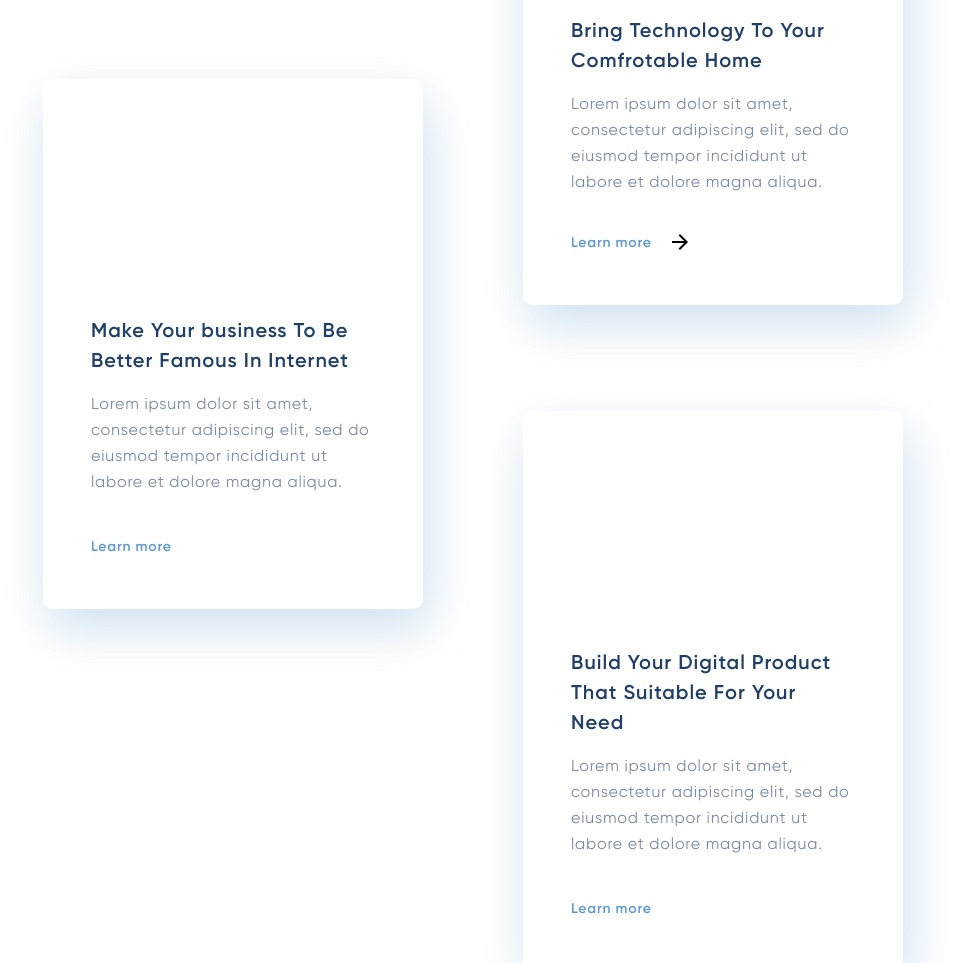
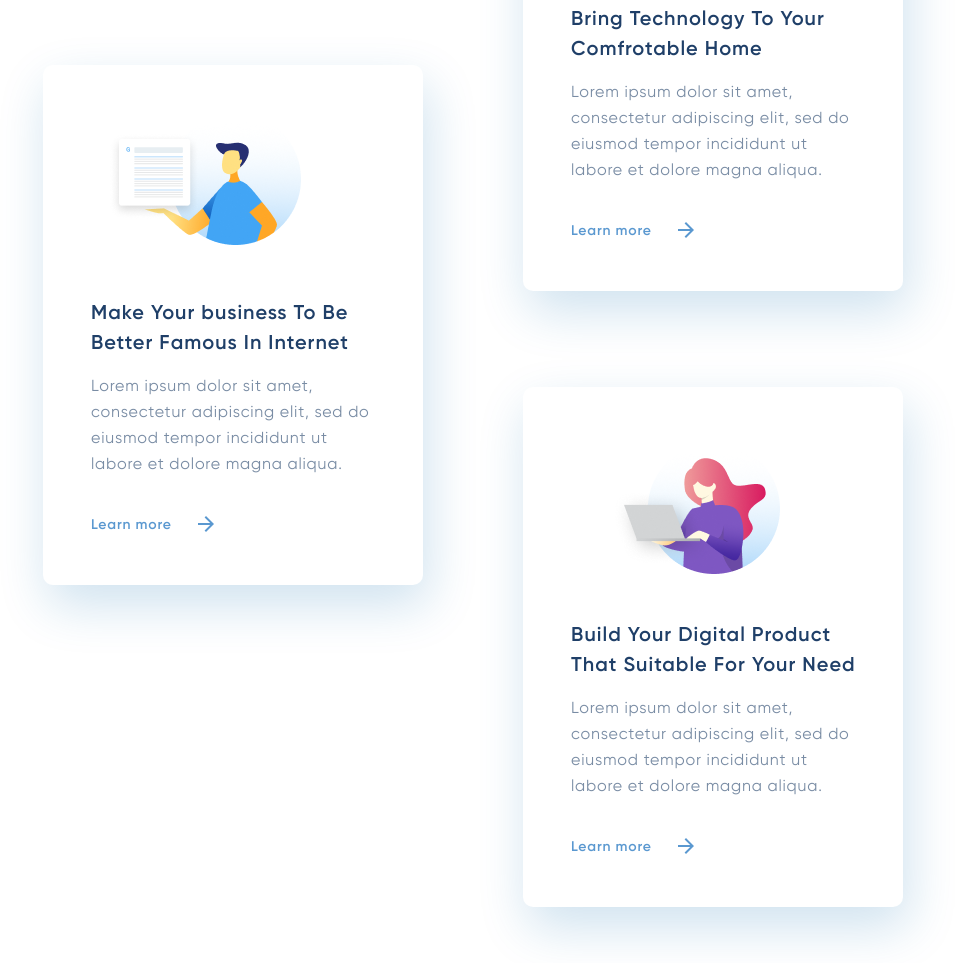
Before and after one commit to Xtell/afrianska, a website: page src/index.html in a window 1280 px wide. Shown: the part 1191-2154 px from the top of the page, without its empty margins (207-1162 px from the left). Drawn offline with nearby package versions, Linux system fonts and the light colour scheme; files that its build step writes are made by us from their sources; files whose address does not match are found by name.

Commit message:
Закончил блок services

```diff
--- a/src/index.html
+++ b/src/index.html
@@ -73,12 +73,12 @@
                 Lorem ipsum dolor sit amet, consectetur adipiscing elit, sed do eiusmod tempor incididunt ut labore et
                 dolore magna aliqua.
               </p>
-              <a href="" class="btn btn--link card__link">
+              <a href="" class="btn btn--link btn--with-icon card__link">
                 <span>
                   Learn more
                 </span>
-                <svg width="24" height="24">
-                  <use xlink:href="images/sprite.svg#icon-arrow"></use>
+                <svg class="btn__icon" width="24" height="24">
+                  <use class="card__link-arrow" xlink:href="#icon-arrow"></use>
                 </svg>
               </a>
             </article>
@@ -93,12 +93,12 @@
                 Lorem ipsum dolor sit amet, consectetur adipiscing elit, sed do eiusmod tempor incididunt ut labore et
                 dolore magna aliqua.
               </p>
-              <a href="" class="btn btn--link card__link">
+              <a href="" class="btn btn--link btn--with-icon card__link">
                 <span>
                   Learn more
                 </span>
-                <svg width="24" height="24">
-                  <use xlink:href="images/sprite.svg#icon-arrow"></use>
+                <svg class="btn__icon" width="24" height="24">
+                  <use class="card__link-arrow" xlink:href="#icon-arrow"></use>
                 </svg>
               </a>
             </article>
--- a/src/styles/blocks/box.css
+++ b/src/styles/blocks/box.css
@@ -3,3 +3,8 @@
   box-shadow: 5px 20px 50px rgba(16, 112, 177, 0.2);
   border-radius: 10px;
 }
+@media (max-width: 450px) {
+  .box {
+    box-shadow: 5px 20px 36px rgba(16, 112, 177, 0.2);
+  }
+}
--- a/src/styles/blocks/btn.css
+++ b/src/styles/blocks/btn.css
@@ -20,22 +20,20 @@
 .btn--link:hover {
   color: color(#5a98d0 tint(20%));
 }
-.btn--link:hover .btn__icon {
-  fill: color(#5a98d0 tint(20%));
-}
 .btn--link:active {
   color: color(#5a98d0 shade(20%));
-}
-.btn--link:active svg {
-  fill: color(#5a98d0 shade(20%));
 }
 .btn--with-icon {
   display: inline-flex;
   align-items: center;
 }
 .btn--with-icon span {
-  margin-right: 16px;
+  margin-right: 22px;
 }
+.btn__icon {
+  fill: currentColor;
+}
+
 .btn--full-width {
   width: 100%;
   padding: 23px;
--- a/src/styles/blocks/card.css
+++ b/src/styles/blocks/card.css
@@ -1,9 +1,9 @@
 .card {
   width: 380px;
   position: relative;
-  padding-top: 236px;
-  padding-right: 48px;
-  padding-bottom: 48px;
+  padding-top: 232px;
+  padding-right: 46px;
+  padding-bottom: 46px;
   padding-left: 48px;
 
 }
--- a/src/styles/blocks/intro.css
+++ b/src/styles/blocks/intro.css
@@ -2,7 +2,7 @@
   position: relative;
   display: flex;
   min-height: 680px;
-  padding-top: 102px;
+  padding-top: 92px;
   padding-bottom: 190px;
   background: linear-gradient(0deg, rgba(152, 195, 232, 0.2) 8.84%, rgba(152, 195, 232, 0) 31.12%);
   overflow-x: hidden;
--- a/src/styles/blocks/services.css
+++ b/src/styles/blocks/services.css
@@ -55,3 +55,16 @@
     margin-top: 0;
   }
 }
+.services__card--technology::before {
+  top: -24px;
+  background-image: url('../../images/technology.png');
+  background-position: 55% 0;
+}
+.services__card--business::before {
+  background-image: url('../../images/business.png');
+  background-position: 35% 46%;
+}
+.services__card--digital::before {
+  background-image: url('../../images/digital.png');
+  background-position: 41% 53%;
+}
```
Also changed, not shown: dist/index.html, dist/styles/index.min.css.
